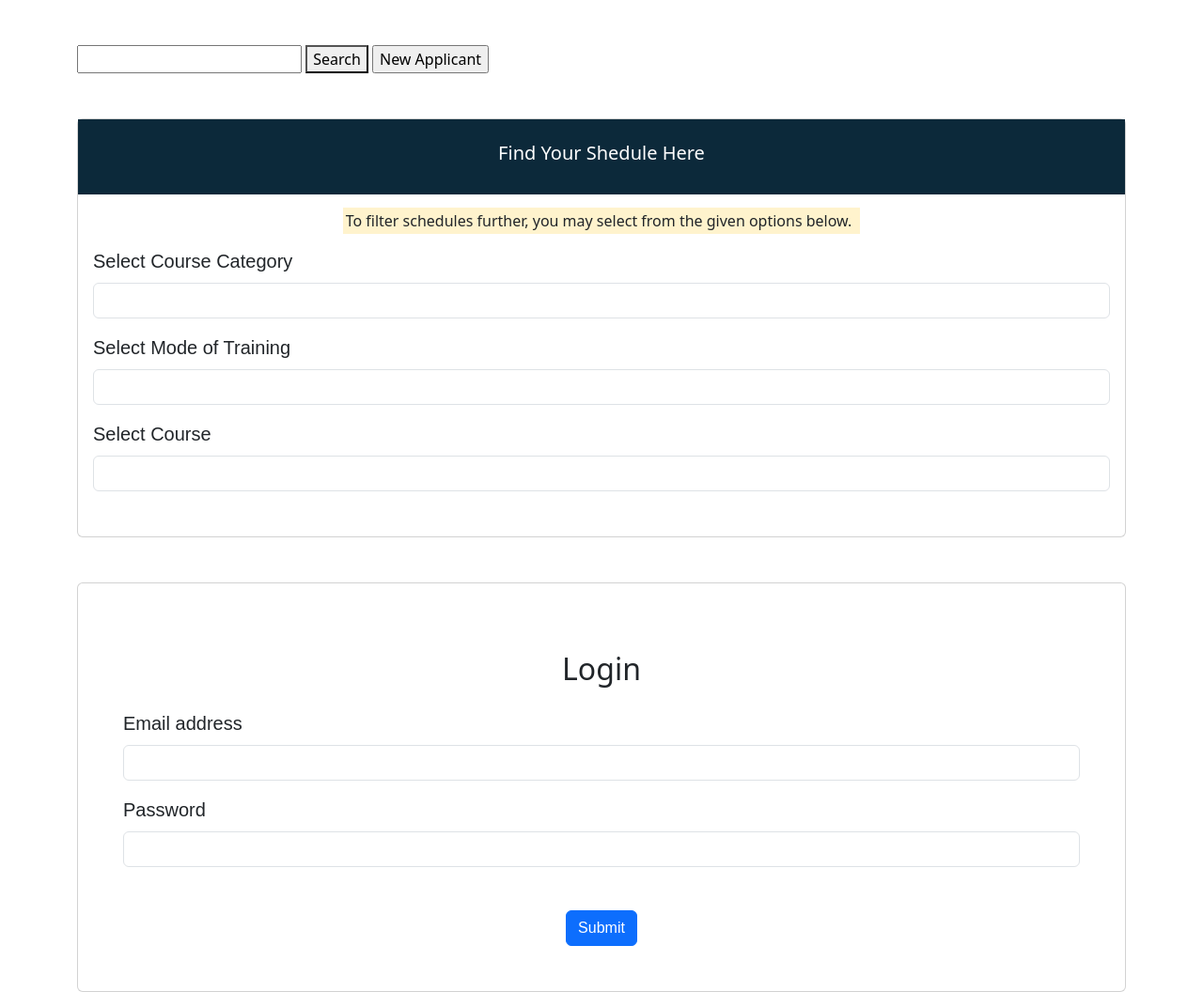
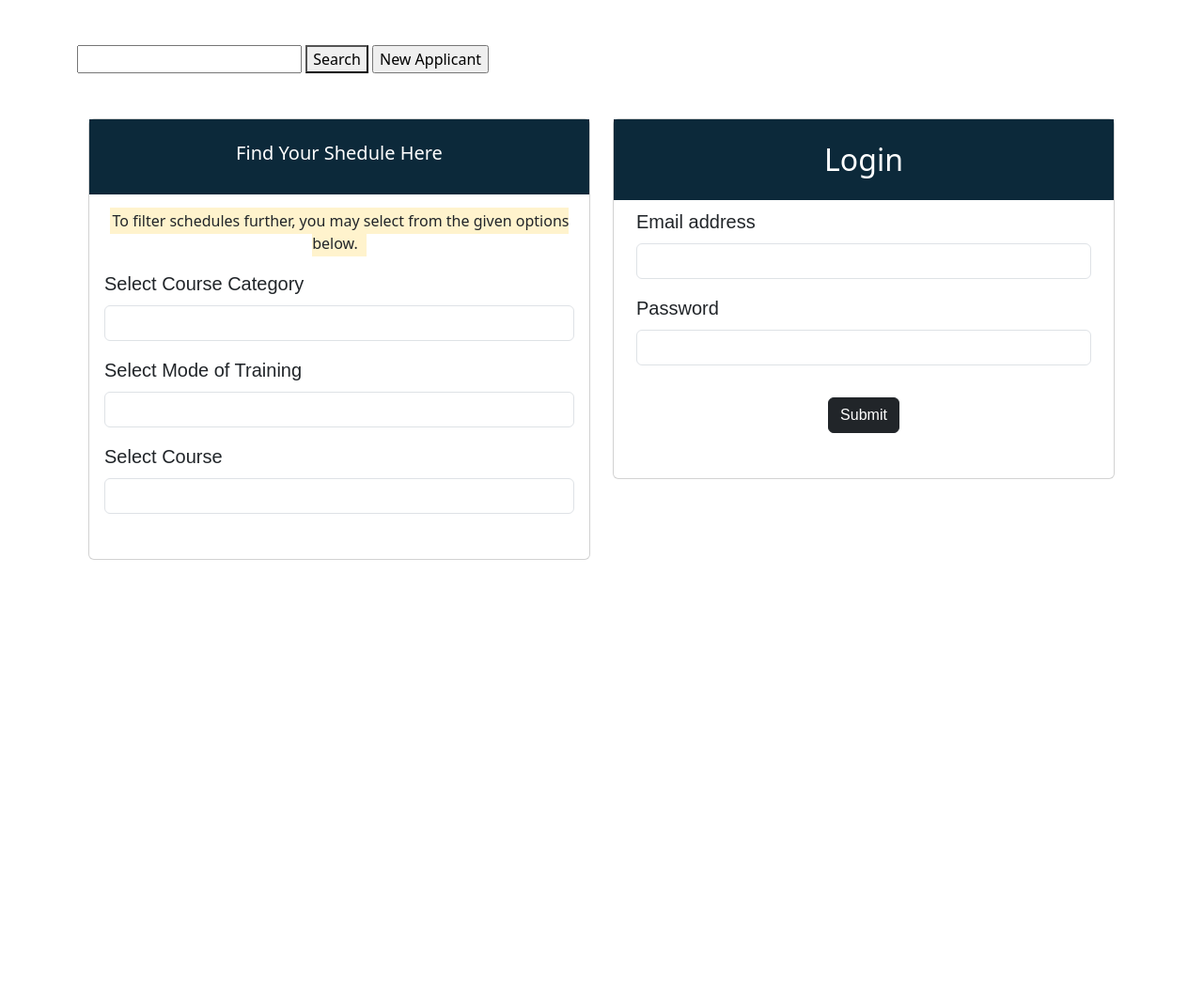
Before and after one commit to CODERELY07/Online-registration, a PHP site: page / in a window 1280 px wide. Shown: the whole page at 94% size. After the commit the page ends 596 px from the top, so only its background shows below. Run offline with PHP 8.4, Linux system fonts and the light colour scheme; tables that the repository leaves empty or names only in its code hold one stand-in row (values such as "Sample post").

Commit message:
with simple design

```diff
--- a/index.php
+++ b/index.php
@@ -68,7 +68,8 @@ if(isset($_POST['login'])){
         </div>
     </div>
     <!-- find schedule -->
-     <div class="container mb-5">
+    <div class="row container box-parent">
+        <div class="container mb-5 col-lg">
             <div class="card">
                 <div class="p-4" style="background-color:#0C293A;color:#fff">
                     <h5 class="text-center">Find Your Shedule Here</h5>
@@ -96,7 +97,7 @@ if(isset($_POST['login'])){
                             <select class="form-control" name="mode" id="mode">
                                 <option selected value=""></option>
                                 <option value="Classroom">Classroom</option>
-                            <option value="ONELINE">ONELINE</option>
+                                <option value="ONLINE">ONLINE</option>
                                 <option value="BLENDED">BLENDED</option>
                             </select>
                         </div>
@@ -134,23 +135,24 @@ if(isset($_POST['login'])){
                 </div>
             </div>
         </div>
-    <div class="container">
-        <section class="login card p-5">
+        <div class="container col-lg">
+            <section class="login card">
             <form action="<?php echo $_SERVER['PHP_SELF']?>" method="post">
-            <h2 class="text-center my-4">Login</h2>
-            <div class="mb-3">
+                <h2 class="p-4 text-center" style="background-color:#0C293A;color:#fff">Login</h2>
+                <div class="mb-3 px-4">
                     <label for="exampleInputEmail1" class="form-label">Email address</label>
                     <input type="email" name="email" class="form-control" id="exampleInputEmail1" value="<?php echo $email?>" aria-describedby="emailHelp">
                 </div>
                 <div class="errormsg"><?php echo $errLoginMsg['email'] ?></div>
-            <div class="mb-3">
+                <div class="mb-1 px-4">
                     <label for="exampleInputPassword1" class="form-label">Password</label>
                     <input type="password" name="password" value="<?php echo $passsword?>"  class="form-control" id="exampleInputPassword1" value="">
                 </div>
                 <div class="errormsg"><?php echo $errLoginMsg['password'] ?><br><br>
-            <button type="submit" name="login" class="btn btn-primary">Submit</button>
+                <button type="submit" name="login" class="btn btn-dark mb-5">Submit</button>
             </form>
             </section>
+        </div>
     </div>
     <!-- jQuery library -->
     <script src="https://code.jquery.com/jquery-3.7.1.min.js" integrity="sha256-/JqT3SQfawRcv/BIHPThkBvs0OEvtFFmqPF/lYI/Cxo=" crossorigin="anonymous"></script>
--- a/style.css
+++ b/style.css
@@ -133,7 +133,9 @@ label{
     font-size: 20px;
     font-family: Arial, Calibri sans-serif;
 }
-
+.box-parent{
+    margin: 0 auto 100px;
+}
 /* Queries*/
 @media only screen and (max-width: 600px){
     .top,.name > div{
```
Lines whose indentation alone changed are shown as unchanged.
